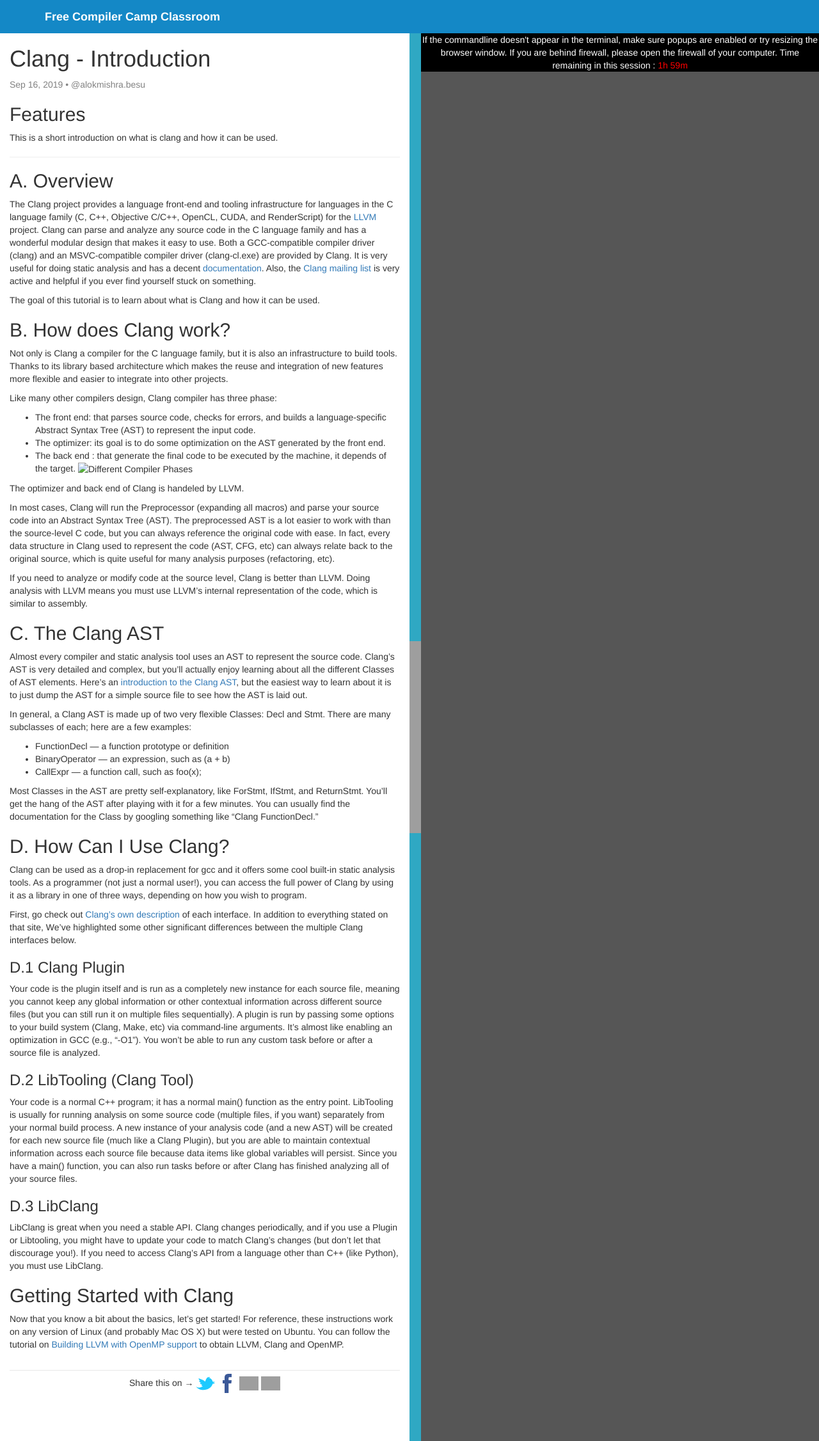
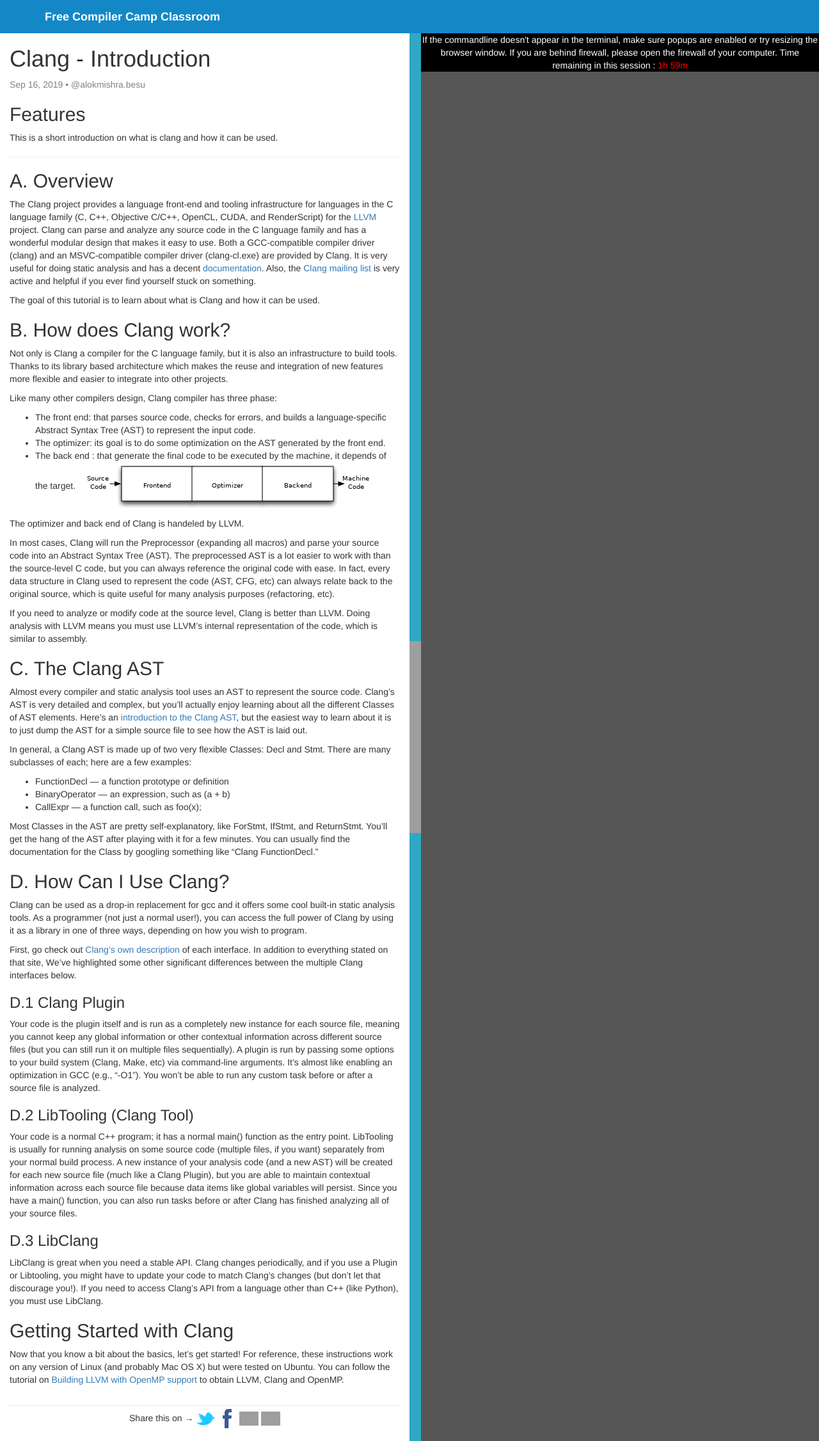
Before and after one commit to chunhualiao/freeCompilerCamp, a Jekyll site: the page built from compiler-classroom/_posts/2019-09-16-clang-intro.markdown, in a window 1280 px wide. Shown: the whole page at 64% size. Built offline with Jekyll 4.4.1, drawn with Linux system fonts in a browser that asks for light colours; nearby versions of some CDN libraries; grey boxes are pictures that could not be loaded.

Commit message:
Fix image path

```diff
--- a/compiler-classroom/_posts/2019-09-16-clang-intro.markdown
+++ b/compiler-classroom/_posts/2019-09-16-clang-intro.markdown
@@ -27,7 +27,7 @@
 - The front end: that parses source code, checks for errors, and builds a language-specific Abstract Syntax Tree (AST) to represent the input code.
 - The optimizer: its goal is to do some optimization on the AST generated by the front end.
 - The back end : that generate the final code to be executed by the machine, it depends of the target.
-![Different Compiler Phases](compiler_phases.png)
+![Different Compiler Phases](/images/compiler_phases.png)
 
 The optimizer and back end of Clang is handeled by LLVM.
 
```
Also changed, not shown: compiler-classroom/images/compiler_phases.png (renamed from compiler-classroom/_posts/compiler_phases.png).
